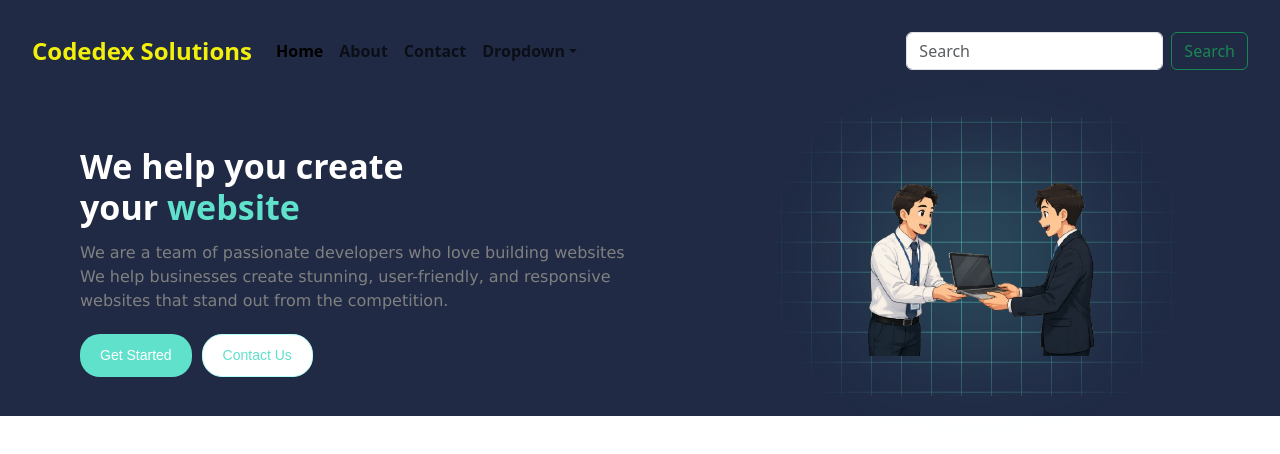
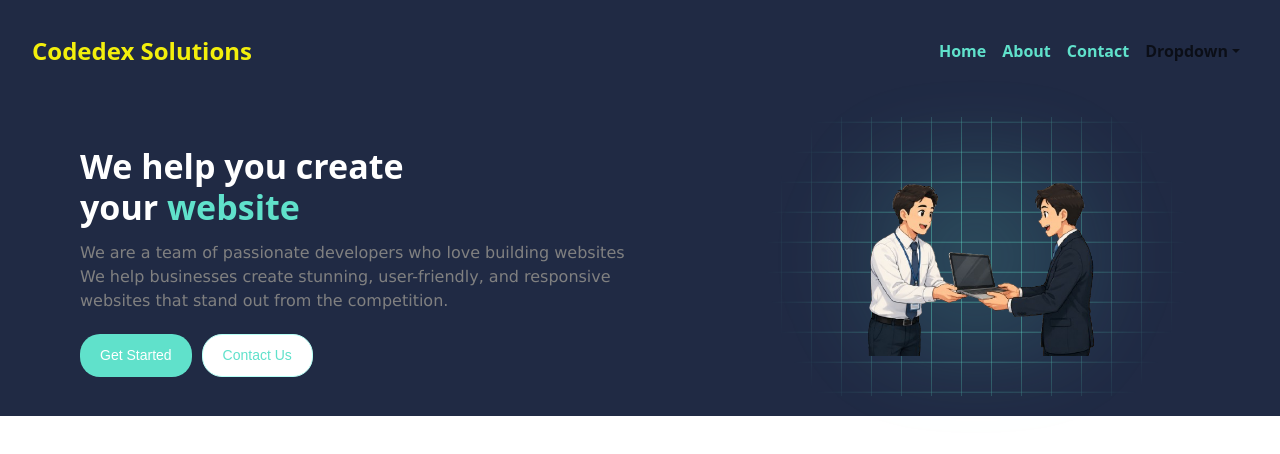
Before and after one commit to SaranshGolash/SoftwareAgencyCRM, a React (Create React App) app in the folder client/: page / in a window 1280 px wide. Shown: the top 454 px of the page. Built offline with nearby package versions, Linux system fonts and the light colour scheme.

Commit message:
Made changes to the css of NavBar Component

```diff
--- a/client/src/components/NavBar.jsx
+++ b/client/src/components/NavBar.jsx
@@ -1,3 +1,4 @@
+import {useState} from 'react';
 import Button from 'react-bootstrap/Button';
 import Container from 'react-bootstrap/Container';
 import Form from 'react-bootstrap/Form';
@@ -7,6 +8,9 @@ import NavDropdown from 'react-bootstrap/NavDropdown';
 
 function NavBar({links}) {
 
+  const [hoveredIndex, setHoveredIndex] = useState(null);
+
+
   const isActive = (href) => {
     return window.location.pathname === href;
   };
@@ -15,7 +19,7 @@ function NavBar({links}) {
     backgroundColor: '#202A44',
     color: 'black',
     fontFamily: 'system-ui, -apple-system, BlinkMacSystemFont, "Segoe UI", Roboto, Helvetica, Arial, sans-serif',
-    fontWeight: 'bold',
+    fontWeight: 'bold'
   }
 
   return (
@@ -25,7 +29,7 @@ function NavBar({links}) {
         <Navbar.Toggle aria-controls="navbarScroll" />
         <Navbar.Collapse id="navbarScroll">
           <Nav
-            className="me-auto my-2 my-lg-0"
+            className="ms-auto my-2 my-lg-0"
             style={{ maxHeight: '100px' }}
             navbarScroll
           >
@@ -34,6 +38,9 @@ function NavBar({links}) {
                     key={index}
                     href={link.href}
                     active={isActive(link.href)}
+                    onMouseEnter={() => setHoveredIndex(index)}
+                    onMouseLeave={() => setHoveredIndex(null)}
+                    style={{color: hoveredIndex === index ? 'white' : '#60E1CB'}}
                 >
                     {link.text}
                 </Nav.Link>
@@ -50,15 +57,6 @@ function NavBar({links}) {
               </NavDropdown.Item>
             </NavDropdown>
           </Nav>
-          <Form className="d-flex">
-            <Form.Control
-              type="search"
-              placeholder="Search"
-              className="me-2"
-              aria-label="Search"
-            />
-            <Button variant="outline-success">Search</Button>
-          </Form>
         </Navbar.Collapse>
       </Container>
     </Navbar>
```
